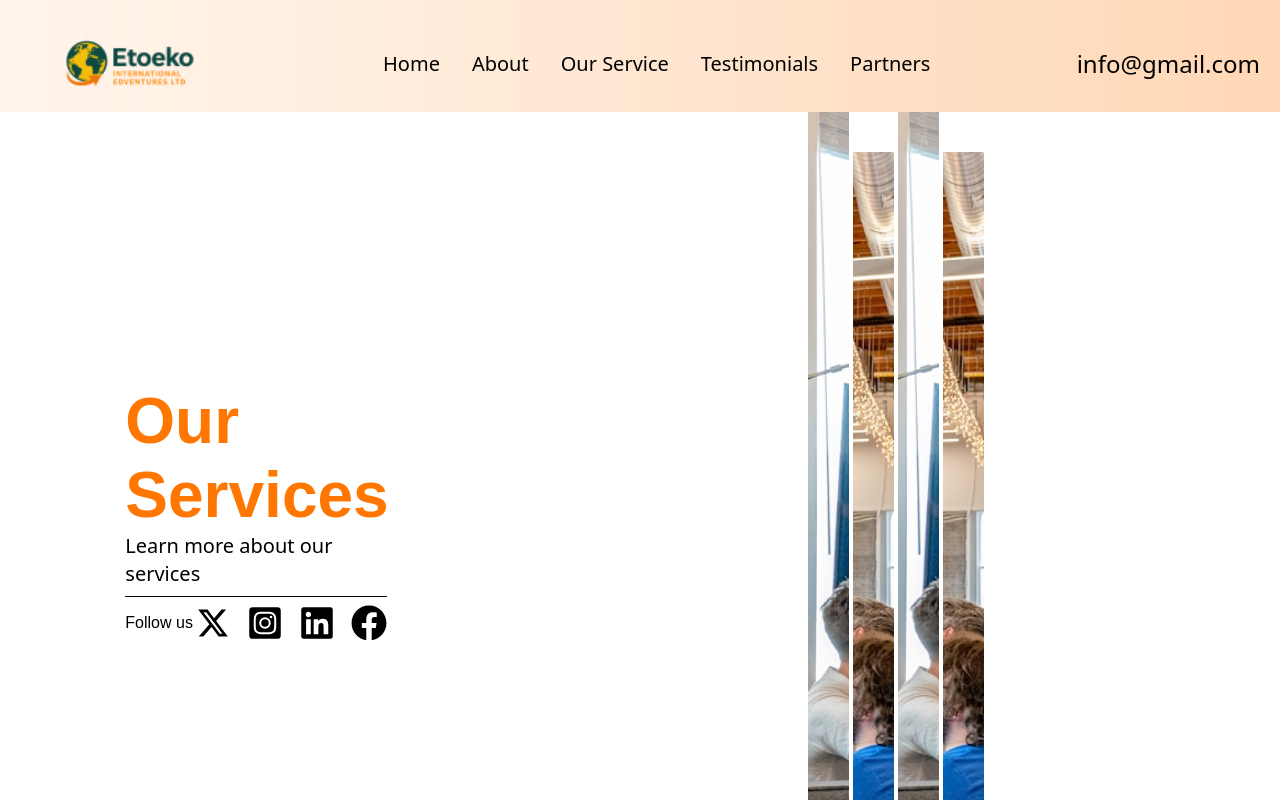
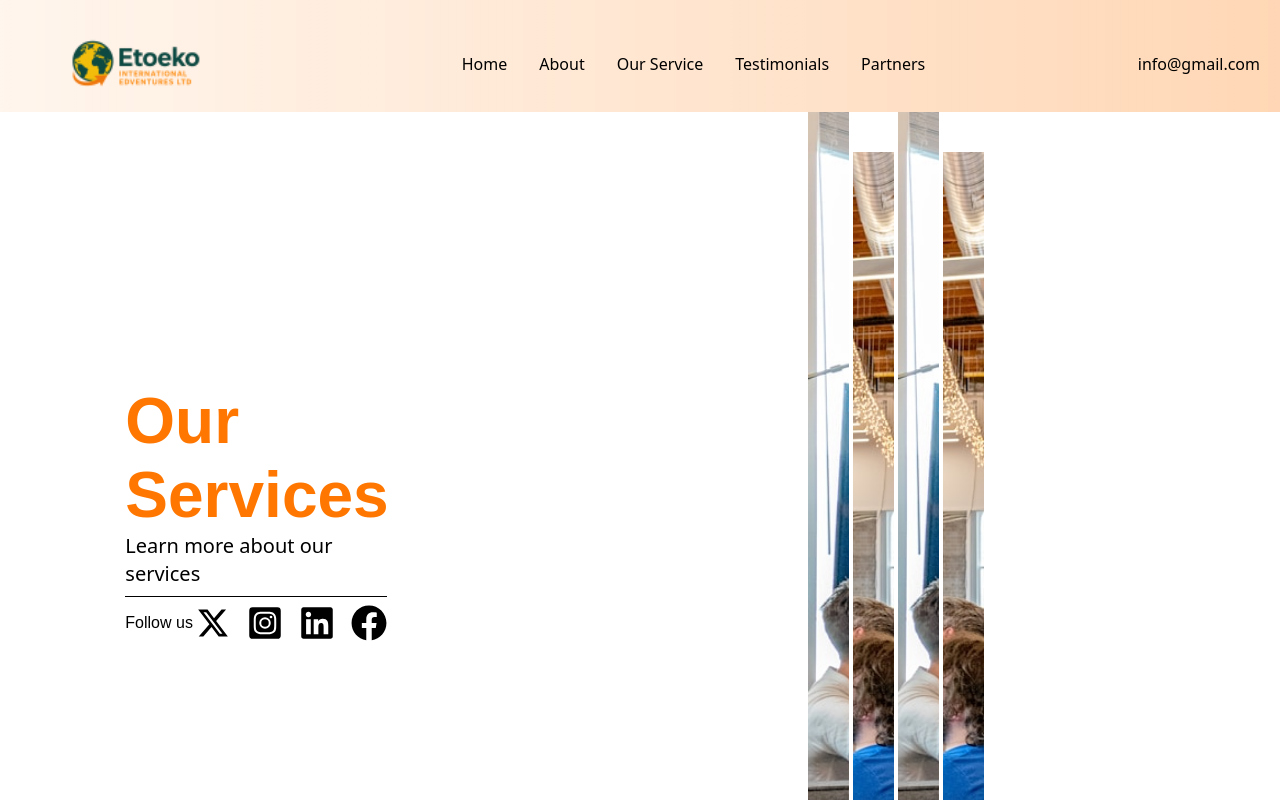
Before and after one commit to Cosmosvybes/eto-eko-client, a React (Vite) app: page /our-services in a window 1280 px wide. Shown: the top 800 px of the page. Built offline with nearby package versions, Linux system fonts and the light colour scheme; the HTML template or start-up script is replaced by a standard one.

Commit message:
lg screen responsiveness in prog

```diff
--- a/src/components/navs/Navbar.tsx
+++ b/src/components/navs/Navbar.tsx
@@ -34,7 +34,7 @@ const Navbar = () => {
             {NAVMENU.map(({ name, path }) => (
               <Link
                 key={name}
-                className="text-black font-medium font-sans text-xl  transition-all duration-300 group-hover:w-full group-hover:left-0"
+                className="text-black font-medium font-sans lg:text-[16px]  transition-all duration-300 group-hover:w-full group-hover:left-0"
                 to={path!}
               >
                 {name}
@@ -42,7 +42,7 @@ const Navbar = () => {
             ))}
           </nav>
           <span>
-            <p className="text-2xl max-sm:text-sm max-sm:hidden max-md:hidden font-medium font-sans">
+            <p className="lg:text-[16px] max-sm:text-sm max-sm:hidden max-md:hidden font-medium font-sans">
               info@gmail.com
             </p>
           </span>
```
